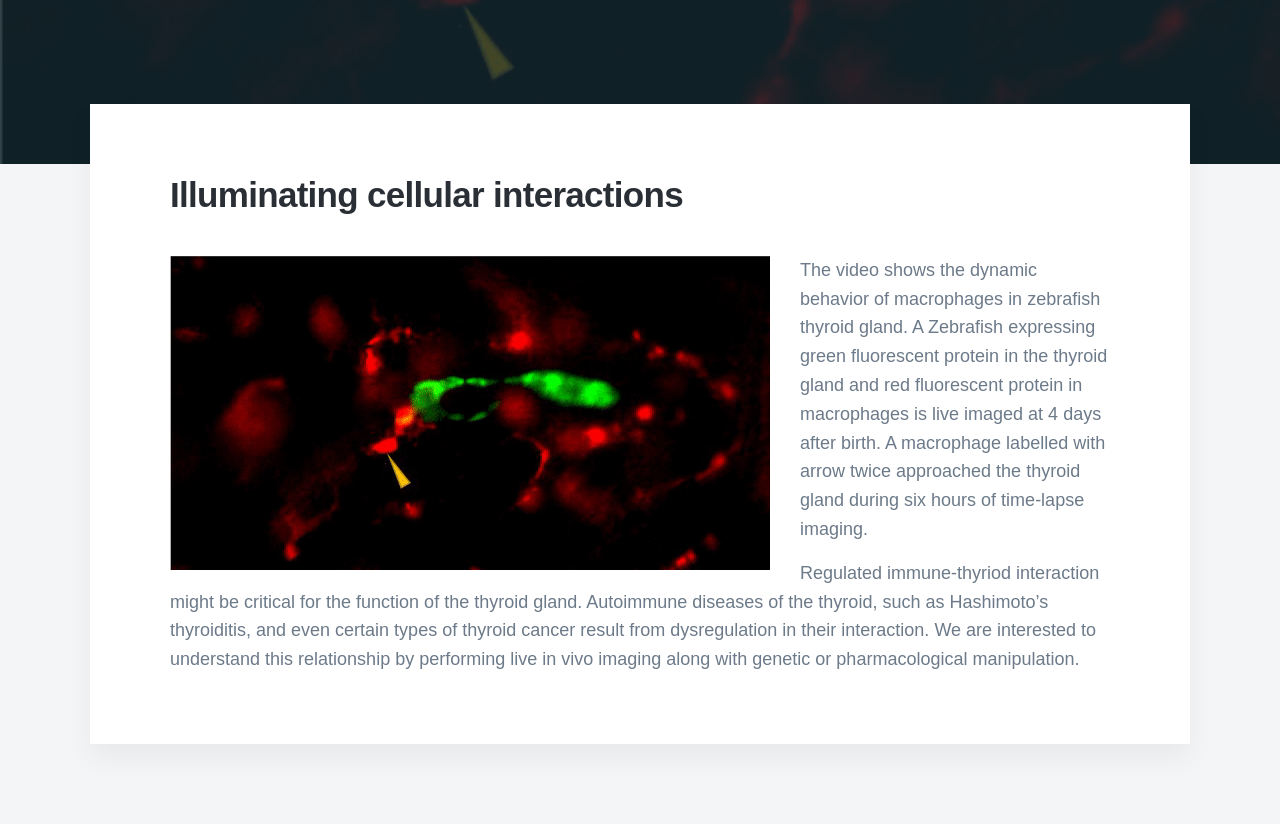
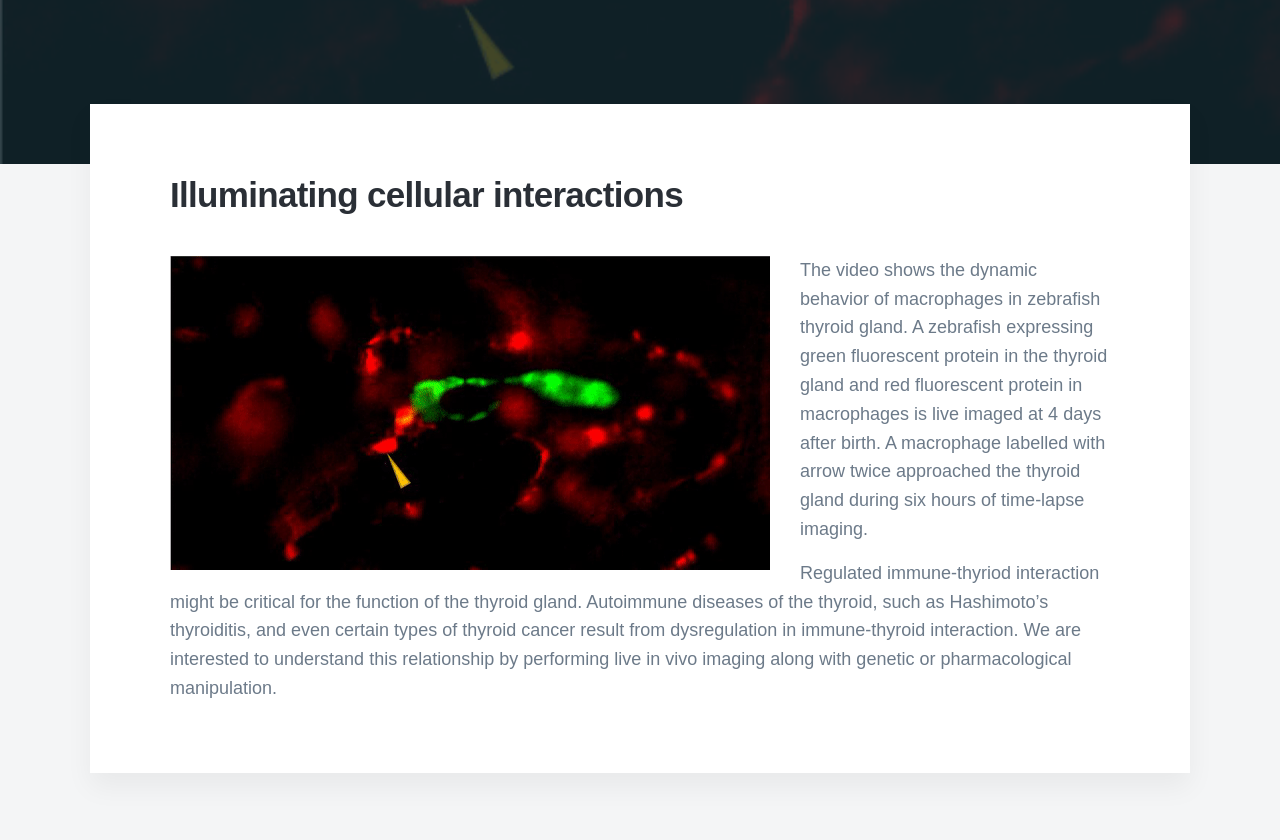
Before and after one commit to sumeetpalsingh/sumeetpalsingh.github.io, a Jekyll site: the page built from _projects/2018-06-29-live-imaging.md, in a window 1280 px wide and 900 px high, scrolled down 422 px. Shown: the top 840 px of the window. Built offline with Jekyll 4.4.1, drawn with Linux system fonts in a browser that asks for light colours; nearby versions of some CDN libraries; some web fonts are replaced.

Commit message:
live imaging

```diff
--- a/_projects/2018-06-29-live-imaging.md
+++ b/_projects/2018-06-29-live-imaging.md
@@ -10,6 +10,6 @@
 
 <img src="/images/demo/animation1.gif" alt="Sumeet" style="float:left;width:600px;height:314px;margin:0px 30px 0px 0px">
 
-The video shows the dynamic behavior of macrophages in zebrafish thyroid gland. A Zebrafish expressing green fluorescent protein in the thyroid gland and red fluorescent protein in macrophages is live imaged at 4 days after birth. A macrophage labelled with arrow twice approached the thyroid gland during six hours of time-lapse imaging.
+The video shows the dynamic behavior of macrophages in zebrafish thyroid gland. A zebrafish expressing green fluorescent protein in the thyroid gland and red fluorescent protein in macrophages is live imaged at 4 days after birth. A macrophage labelled with arrow twice approached the thyroid gland during six hours of time-lapse imaging.
 
-Regulated immune-thyriod interaction might be critical for the function of the thyroid gland. Autoimmune diseases of the thyroid, such as Hashimoto's thyroiditis, and even certain types of thyroid cancer result from dysregulation in their interaction. We are interested to understand this relationship by performing live in vivo imaging along with genetic or pharmacological manipulation.
+Regulated immune-thyriod interaction might be critical for the function of the thyroid gland. Autoimmune diseases of the thyroid, such as Hashimoto's thyroiditis, and even certain types of thyroid cancer result from dysregulation in immune-thyroid interaction. We are interested to understand this relationship by performing live in vivo imaging along with genetic or pharmacological manipulation.
```
